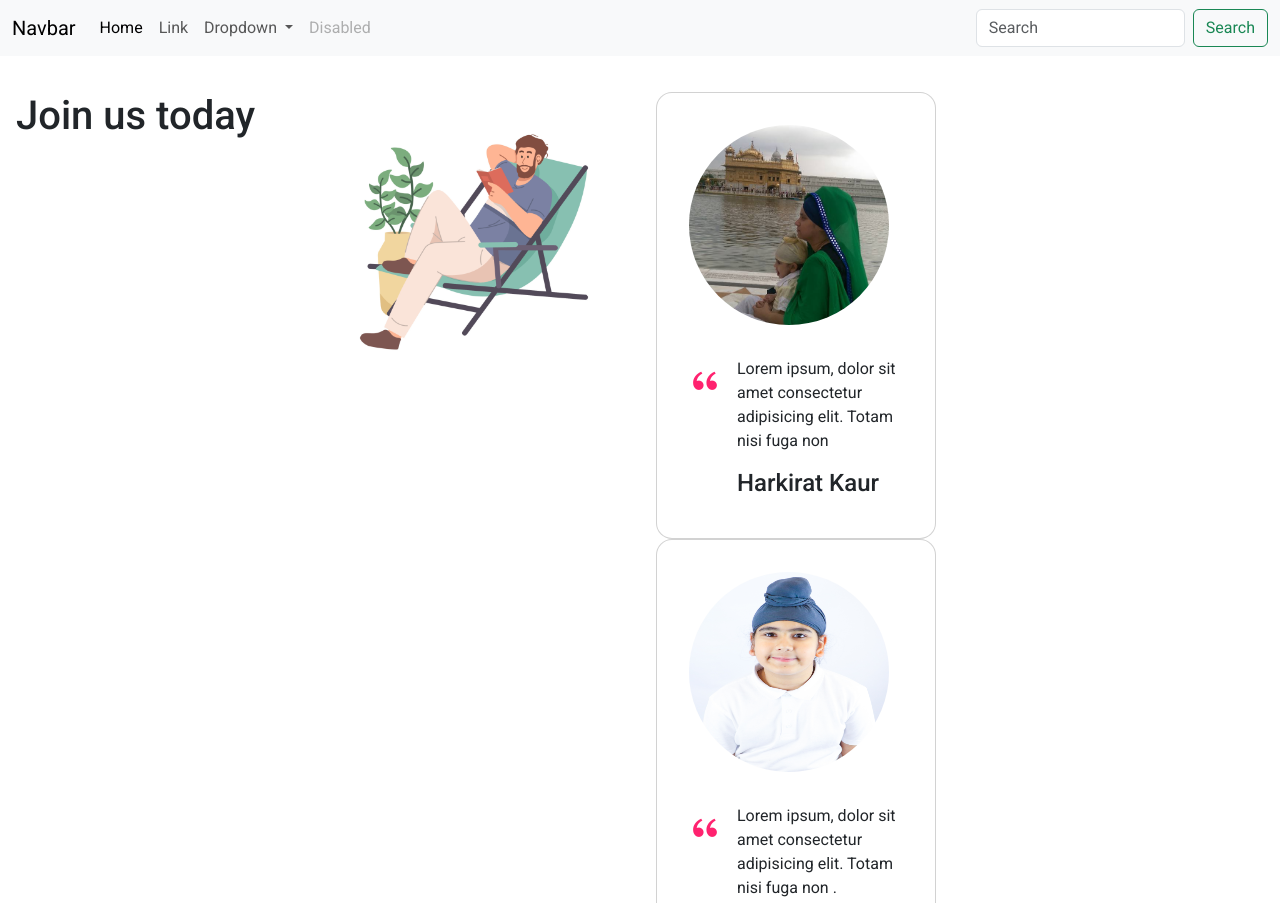
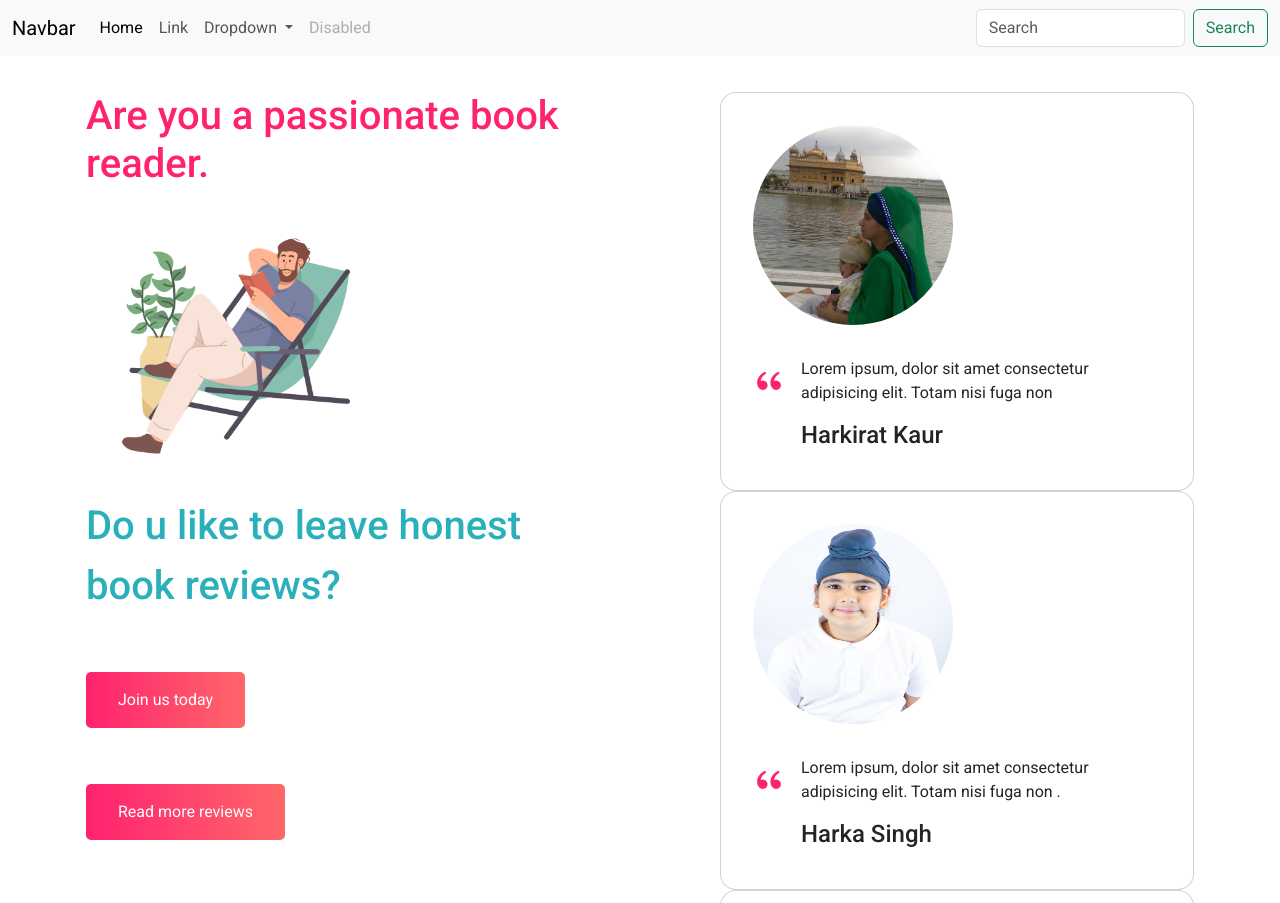
Before and after one commit to rakhigrover85/Project3, a plain HTML site: page index.html in a window 1280 px wide. Shown: the top 903 px of the page. Drawn offline with nearby package versions, Linux system fonts and the light colour scheme.

Commit message:
text for headers formated

```diff
--- a/index.html
+++ b/index.html
@@ -52,17 +52,18 @@
         </div>
       </nav>
     <header>
-
-            <div class="container">
-                <h1>Join us today</h1>
+        <div class="container">
+            <div class="container__left">
+                <h1> Are you a passionate book reader. </h1>
 
                 <img src="assets\readingpic2.jpg" width="300px" height="300px">
+                <p class="text">Do u like to leave honest book reviews?</p>
+                <button> Join us today</button> </p>
 
-                <p>Are you a passionate book reader. do u like to leave honest book reviews.</p>
+
                 <button>Read more reviews</button>
 
             </div>
-        <div class="container">
             <div class="container_right">
                 <div class="card img">
                     <img src="assets/user1.jpg" width="200" height="200" alt="user">
@@ -91,7 +92,7 @@
                     <div class="card__content">
                         <span><i class="ri-double-quotes-l"></i></span>
                         <div class="card__detsils">
-                            <p>Lorem ipsum, dolor sit amet consectetur adipisicing elit. Totam nisi fuga non .</p>
+                            <p>Lorem ipsum, dolor sit amet consectetur adipisicing elit. Totam nisi fuga non exercitationem soluta laudantium vitae ratione illum ea ex quibusdam quam quaerat, magni tempore quos porro voluptatibus, voluptatem a.</p>
                             <h4>Rakhi Grover</h4>
                         </div>
                     </div>
--- a/style.css
+++ b/style.css
@@ -29,22 +29,23 @@ margin-top: 20px;
 padding:1rem;
 display: grid;
 grid-template-columns: repeat(2,1fr);
-gap:3rem;
+gap: 10rem;
 }
 
-.container__left h1{
-    width: 100%;
+.container__left h1 {
     margin-bottom: 2 rem;
-    font-size: 1rem;
-    font-weight:200;
+    font-size: 2.5rem;
+        font-weight: 500;
     color:#ff226f
 
 
 }
 
 .container__left p{
-    color: #333333;
-    margin-bottom: 1rem;
+    color: #29b0bb;
+        margin-bottom: 2.5rem;
+        font-size: 2.5rem;
+        font-weight: 500;
 }
 
 .container__left button{
@@ -97,6 +98,27 @@ cursor:pointer;
     font-size: 1rem;
     font-weight: 500;
 }
+@media (width < 1200px) {
+    .container {
+        gap: 3rem;
+    }
+}
+
+@media (width < 900px) {
+    .container {
+        grid-template-columns: repeat(1, 1fr);
+    }
+
+    .container__right {
+        grid-template-columns: repeat(2, 1fr);
+    }
+}
+
+@media (width < 750px) {
+    .container__right {
+        grid-template-columns: repeat(1, 1fr);
+    }
+}
 /*.background {
     background-image: url("assets/background.jpg");
     background-size: 150px;
```
